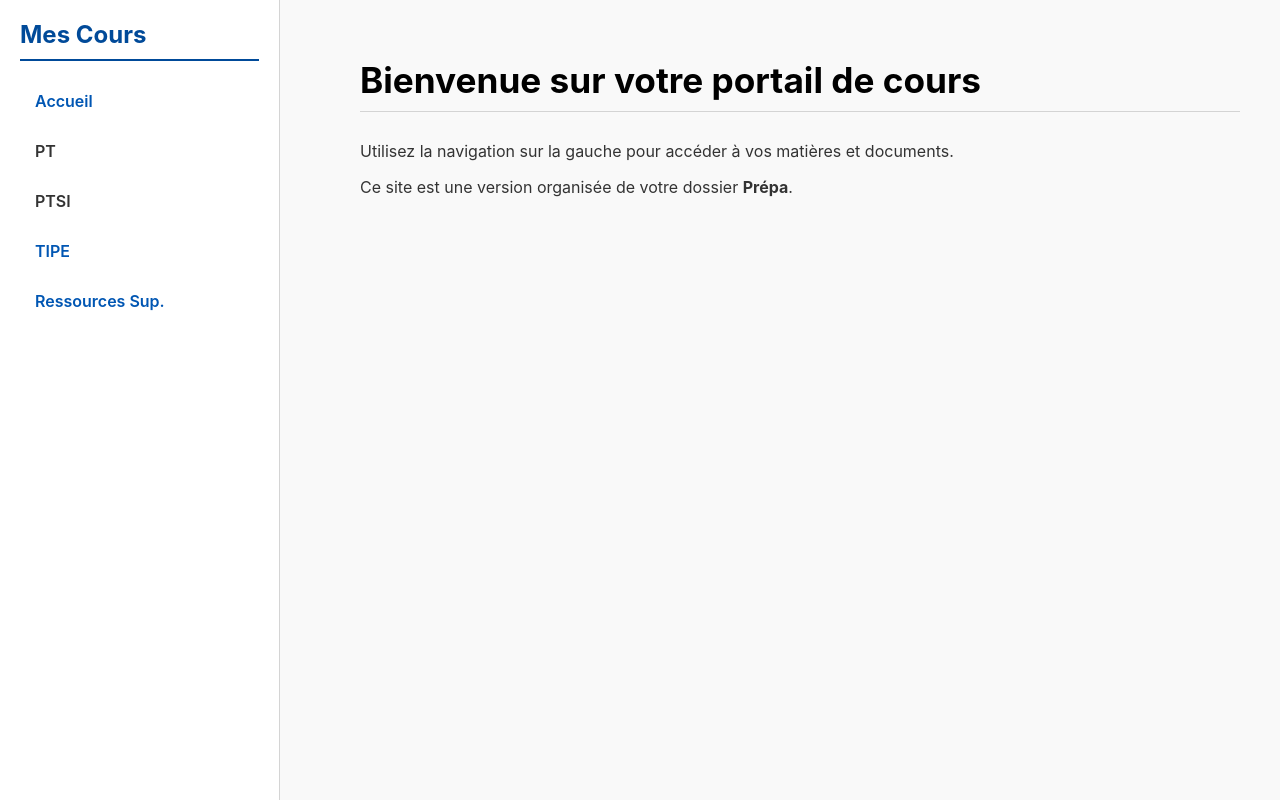
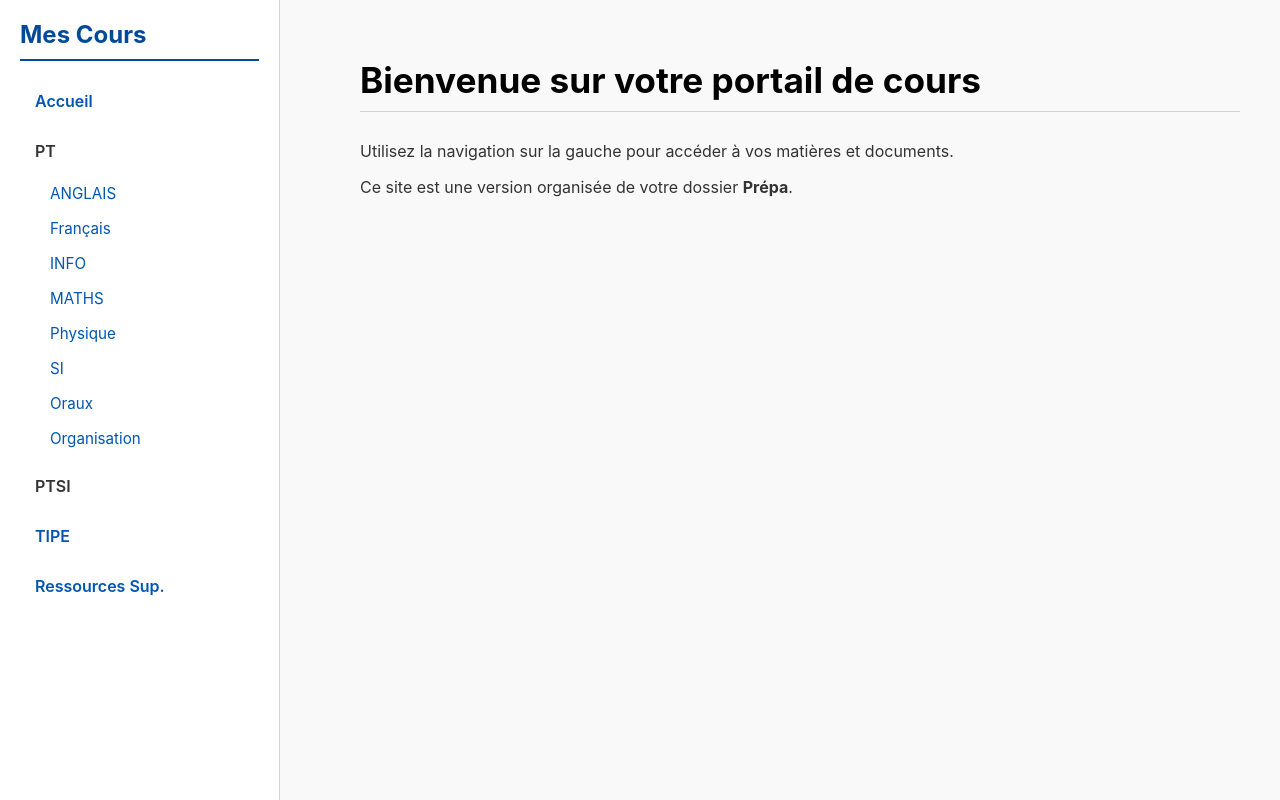
Before and after one commit to Lepataf/Lepataf.github.io, a plain HTML site: page index.html in a window 1280 px wide. Drawn offline with Linux system fonts and the light colour scheme.

Commit message:
Update submenu links in index.html

```diff
--- a/index.html
+++ b/index.html
@@ -16,31 +16,31 @@
 
                 <li>
                     <span class="toggle">PT</span>
-                    <ul class="submenu">
-                        <li><a href="#pt-anglais">ANGLAIS</a></li>
-                        <li><a href="#pt-francais">Français</a></li>
-                        <li><a href="#pt_info.html">INFO</a></li>
+                    <ul class="submenu" style="display: block;">
+                        <li><a href="pt_anglais.html">ANGLAIS</a></li>
+                        <li><a href="pt_francais.html">Français</a></li>
+                        <li><a href="pt_info.html">INFO</a></li>
                         <li><a href="pt_maths.html">MATHS</a></li>
-                        <li><a href="#pt-physique">Physique</a></li>
-                        <li><a href="#pt-si">SI</a></li>
-                        <li><a href="#pt-oraux">Oraux</a></li>
-                        <li><a href="#pt-organisation">Organisation</a></li>
+                        <li><a href="pt_physique.html">Physique</a></li>
+                        <li><a href="pt_si.html">SI</a></li>
+                        <li><a href="pt_oraux.html">Oraux</a></li>
+                        <li><a href="pt_organisation.html">Organisation</a></li>
                     </ul>
                 </li>
 
                 <li>
                     <span class="toggle">PTSI</span>
                     <ul class="submenu">
-                        <li><a href="#ptsi-anglais">Anglais</a></li>
-                        <li><a href="#ptsi-info">Info</a></li>
-                        <li><a href="#ptsi-maths">Maths</a></li>
-                        <li><a href="#ptsi-physique">Physique</a></li>
-                        <li><a href="#ptsi-sii">SII</a></li>
+                        <li><a href="ptsi_anglais.html">Anglais</a></li>
+                        <li><a href="ptsi_info.html">Info</a></li>
+                        <li><a href="ptsi_maths.html">Maths</a></li>
+                        <li><a href="ptsi_physique.html">Physique</a></li>
+                        <li><a href="ptsi_sii.html">SII</a></li>
                     </ul>
                 </li>
 
                 <li><a href="tipe.html">TIPE</a></li>
-                <li><a href="#ressources">Ressources Sup.</a></li>
+                <li><a href="ressources.html">Ressources Sup.</a></li>
             </ul>
         </nav>
     </aside>
```
